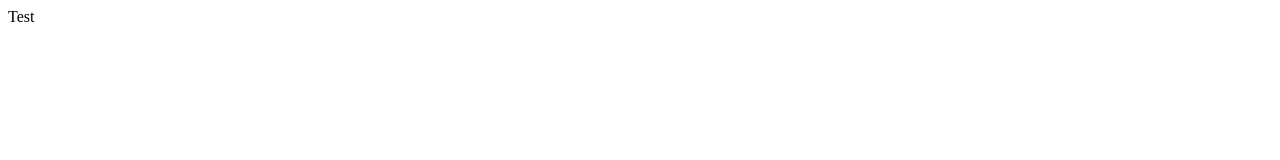
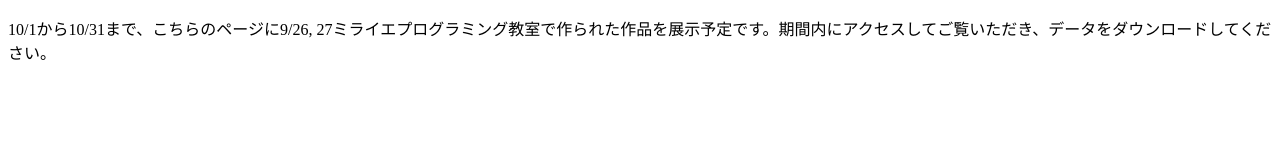
Before and after one commit to takatani-h/2026-09-26-miraie-distribution, a plain HTML site: page index.html in a window 1280 px wide. Drawn offline with Linux system fonts and the light colour scheme.

Commit message:
予告文を掲載

```diff
--- a/index.html
+++ b/index.html
@@ -3,7 +3,7 @@
   <head>
     <meta charset="utf-8">
     <meta name="viewport" content="width=device-width, initial-scale=1">
-    <title>Test</title>
+    <title>香川高専 高松市こども未来館 モデリング教室</title>
   </head>
-  <body>Test</body>
+  <body><p>10/1から10/31まで、こちらのページに9/26, 27ミライエプログラミング教室で作られた作品を展示予定です。期間内にアクセスしてご覧いただき、データをダウンロードしてください。</p></body>
 </html>
```
